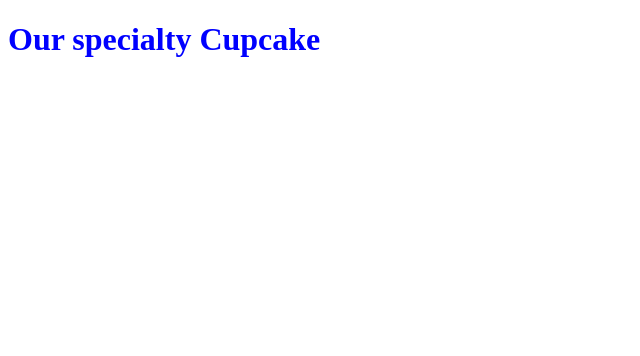
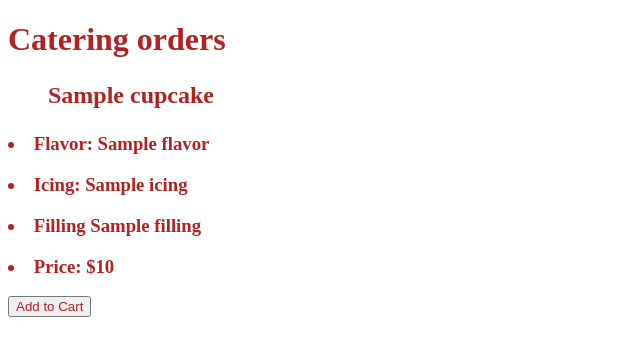
Before and after one commit to daniel-haycraft/py-proj-2, a Flask app: template starter/templates/one.html in a window 1280 px wide. Shown: the top 356 px of the page, without its empty margins (0-640 px from the left). Run offline with Flask 2, Linux system fonts and the light colour scheme; the template is opened without the code that fills it: most values are stand-ins (such as "Sample title", 1, 10 or a date in 2020).

Commit message:
last one

```diff
--- /dev/null
+++ b/starter/catering.csv
@@ -0,0 +1,4 @@
+size,name,flavor,icing,price,filling,sprinkles
+12inches in diameter,Wedding,Marble,Marble,20,,[]
+Regular,Munchies,Vanilla,Chocolate,20,,['Vanilla']
+Small Cakes,Small Party,Vanilla,Chocolate,35,,[]
--- a/starter/cupcakes.py
+++ b/starter/cupcakes.py
@@ -31,7 +31,41 @@ class Behemoth(Cupcake):
     size = "behemoth"
 
 class Dozen(Cupcake):
-    size = "12-Regular"
+    size = "Regular"
+    def __init__(self, name, flavor, icing, price):
+        self.name = name
+        self.flavor = flavor
+        self.price = price
+        self.icing = icing
+        self.sprinkles = []
+two_dozen = Dozen('Munchies', 'Vanilla', 'Chocolate', 20)
+class CrazyCakes(Cupcake):
+    size = "Small Cakes"
+    def __init__(self, name, flavor, icing, price):
+        self.name = name
+        self.flavor = flavor
+        self.price = price
+        self.icing = icing
+        self.sprinkles = []
+three_dozen = CrazyCakes('Small Party', 'Vanilla', 'Chocolate', 35)
+
+class Large_Cakes(Cupcake):
+    size =  "12inches in diameter"
+    def __init__(self, name, flavor, icing, price):
+        self.name = name
+        self.flavor = flavor
+        self.price = price
+        self.icing = icing
+        self.sprinkles = []
+
+dozen =  Large_Cakes('Wedding', 'Marble', 'Marble', 20)
+
+two_dozen.add_sprinkles("Vanilla")
+big_orders = [
+    dozen,
+    two_dozen,
+    three_dozen
+]
 
 class Mini(Cupcake):
     size = "mini"
@@ -44,13 +78,15 @@ class Mini(Cupcake):
 
 mini_coffee_cupcake = Mini("Pequeña magdalena de café", " Coffee", " Vanilla ", 5)
 mini_coffee_cupcake.add_sprinkles("coffee")
-baker_dozen = Dozen("Gluten Free", "Marble", "Vanilla", None, 8)
+baker_dozen = Dozen("Gluten Free", "Marble", "Vanilla", 8)
 baker_dozen.add_sprinkles('Chocolate', 'Strawberry')
 #  name, flavor, icing, filling, price
-behe = Behemoth("Basic B", "Vanilla", " Chocolate ", None, 12)
+behe = Behemoth("Basic B", "Vanilla", " Chocolate ", "No Filling options", 12)
 regular = Regular("The Not So Basic B", "Marble", "Birthday Cake", "Strawberry ", 8)
-regular.add_sprinkles("House Mixture", "hi", "hello")
+regular.add_sprinkles("House Mixture")
 behe.add_sprinkles("Multicolored")
+
+regular.add_sprinkles('Vanilla')
 
 cupcake_list = [
     mini_coffee_cupcake,
@@ -61,34 +97,35 @@ cupcake_list = [
 
 
 def open_read_file(filename):
+
     with open(filename) as file:
         reader = csv.DictReader(file)
         for words in reader:
-            pprint(words)
+            return words
+
 
 def write_csv(file, cupcakes):
     with open(file, "w", newline='\n') as csvfile:
-        fieldnames = ["size","name", "flavor", "icing", "filling", "price", "filling", "sprinkles"]
+        fieldnames = ["size","name", "flavor", "icing", "price", "filling", "sprinkles"]
         writer = csv.DictWriter(csvfile, fieldnames=fieldnames)
 
         writer.writeheader()
 
         for cupcake in cupcakes:
-            if hasattr(cupcakes, "filling"):
+            if hasattr(cupcake, "filling"):
                 writer.writerow({"size": cupcake.size, "name": cupcake.name, "flavor": cupcake.flavor, "icing":cupcake.icing, "price": cupcake.price, "filling": cupcake.filling, "sprinkles": cupcake})
             else:
-                writer.writerow({"size": cupcake.size, "name": cupcake.name, "flavor": cupcake.flavor, "icing":cupcake.icing, "price": cupcake.price,"filling": None, "sprinkles": cupcake.sprinkles})
+                writer.writerow({"size": cupcake.size, "name": cupcake.name, "flavor": cupcake.flavor, "icing":cupcake.icing, "price": cupcake.price, "sprinkles": cupcake.sprinkles})
 
-write_csv('cupcake.csv', cupcake_list)
 
 def append_csv(file, new_cupcakes):
     with open(file, "a", newline='\n') as csvfile:
-        fieldnames = ["size","name", "flavor", "icing", "filling", "price", "filling", "sprinkles"]
+        fieldnames = ["size","name", "flavor", "icing", "price", "filling", "sprinkles"]
         writer = csv.DictWriter(csvfile, fieldnames=fieldnames)
 
         for cupcake in new_cupcakes:
 
-            if hasattr(new_cupcakes, "filling"):
+            if hasattr(cupcake, "filling"):
                 writer.writerow({"size": cupcake.size, "name": cupcake.name, "flavor": cupcake.flavor, "icing":cupcake.icing, "price": cupcake.price, "filling": cupcake.filling, "sprinkles": cupcake.sprinkles})
             else:
                 writer.writerow({"size": cupcake.size, "name": cupcake.name, "flavor": cupcake.flavor, "icing":cupcake.icing, "price": cupcake.price,"sprinkles": cupcake.sprinkles})
@@ -111,11 +148,21 @@ def find_cupcake(file, names):
 
 def add_to_order_csv(file, cupcake):
     with open(file, "a", newline='\n') as csvfile:
-        fieldnames = ["size","name", "flavor", "icing", "filling", "price", "filling", "sprinkles"]
+        fieldnames = ["size","name", "flavor", "icing", "price", "filling", "sprinkles"]
         writer = csv.DictWriter(csvfile, fieldnames=fieldnames)
         writer.writerow(cupcake)
 
+def read_price(file):
+    x=[]
+    with open(file) as csvfile:
+        reader = csv.DictReader(csvfile)
+        reader = list(reader)
+        for words in reader:
+            x.append(words['price'])
+        return list(map(int,x))
 
+# converted_numbers = read_price('orders.csv')
+# print(converted_numbers)
 
 
 
--- a/starter/server.py
+++ b/starter/server.py
@@ -12,32 +12,34 @@ def add_cupcake(name):
     print(cupcake)
     if cupcake:
         add_to_order_csv("orders.csv", cupcake=cupcake)
-        return redirect(url_for('home'))
+        return redirect(url_for('order'))
     else:
         return "sorry cupcake doesn't exist"
+@app.route('/add-cater/<name>')
+def add_cater(name):
+    cupcake = find_cupcake("cupcake.csv", name)
+    print(cupcake)
+    if cupcake:
+        add_to_order_csv("orders.csv", cupcake=cupcake)
+        return redirect(url_for('order'))
+    else:
+        return "sorry cupcake doesn't exist"
+@app.route('/one')
+def one():
+    return render_template('one.html', cupcakes = get_cupcakes('catering.csv'))
 
 @app.route('/')
-def home():
-    return render_template('index.html')
-@app.route('/one')
-def one():
-    return render_template('one.html')
-@app.route('/all')
 def all():
     return render_template('all.html', cupcakes = get_cupcakes('cupcake.csv'))
 @app.route('/orders')
 def order():
-    return render_template('orders.html')
+    return render_template('orders.html', cupcakes =  get_cupcakes('orders.csv'))
 
-
-
-# @app.route('/puppy_latin/<names>')
-# def puppy_lat(names):
-#         if names [-1] == "y":
-#             x = names.replace('y','iful')
-#             return f"<h1>{x.upper()}</h1>"
-#         else:
-#             return f"<h1>{names.upper() + ('Y')}</h1>"
+# @app.route("/guide/<name>", methods=["DELETE"])
+# def guide_delete(name):
+#     slice(name)
+#     return render_template('orders.html', cupcakes =  get_cupcakes('orders.csv'))
+# need to do more research on subject matter i have to go to  work
 
 
 if __name__ == '__main__':
--- a/starter/static/style.css
+++ b/starter/static/style.css
@@ -1,3 +1,13 @@
-h1 {
-    color: blue;
+* {
+    color: firebrick;
 }
+a:link { text-decoration: none; }
+
+
+a:visited { text-decoration: none; }
+
+
+a:hover { text-decoration: none; }
+
+
+a:active { text-decoration: none; }
--- a/starter/templates/one.html
+++ b/starter/templates/one.html
@@ -5,9 +5,34 @@
     <meta http-equiv="X-UA-Compatible" content="IE=edge">
     <meta name="viewport" content="width=device-width, initial-scale=1.0">
     <link rel="stylesheet" href="/static/style.css">
-    <title>Specialty CupCake</title>
+    <title>Specialty dozen</title>
 </head>
 <body>
-    <h1> Our specialty Cupcake</h1>
+    <h1> Catering orders</h1>
+    {%for cupcake in dozen%}
+
+    {% if cupcake.filling%}
+    <div>
+    <h2><ul>{{cupcake["name"]}}</ul></h2>
+    <h3><li>Flavor: {{cupcake["flavor"]}}</li></h3>
+    <h3><li>Icing: {{cupcake["icing"]}}</li></h3>
+    <h3><li>Filling {{cupcake["filling"]}}</li></h3>
+    <h3><li>Price: ${{cupcake["price"]}}</li></h3>
+</div>
+        <button>Add to Cart <a href="{{ url_for('add_cater', name = cupcake['name']) }}"> </button>
+
+    {%else%}
+    <div>
+    <h2><ul>{{cupcake["name"]}}</ul></h2>
+    <h3><li>Flavor:{{cupcake["flavor"]}}</li></h3>
+    <h3><li>Icing:{{cupcake["icing"]}}</li></h3>
+    <h3><li>Price:${{cupcake["price"]}}</li></h3>
+</div>
+        <button>Add to Cart <a href="{{ url_for('add_cater', name = cupcake['name']) }}"> </button>
+
+
+    {%endif%}
+{%endfor%}
+
 </body>
 </html>
```
Also changed, not shown: starter/cupcake.csv (+5 -5 lines), starter/orders.csv (+12 -1 lines), starter/templates/all.html (+10 -17 lines), starter/templates/index.html (deleted, +0 -13 lines), starter/templates/orders.html (+8 -1 lines).
